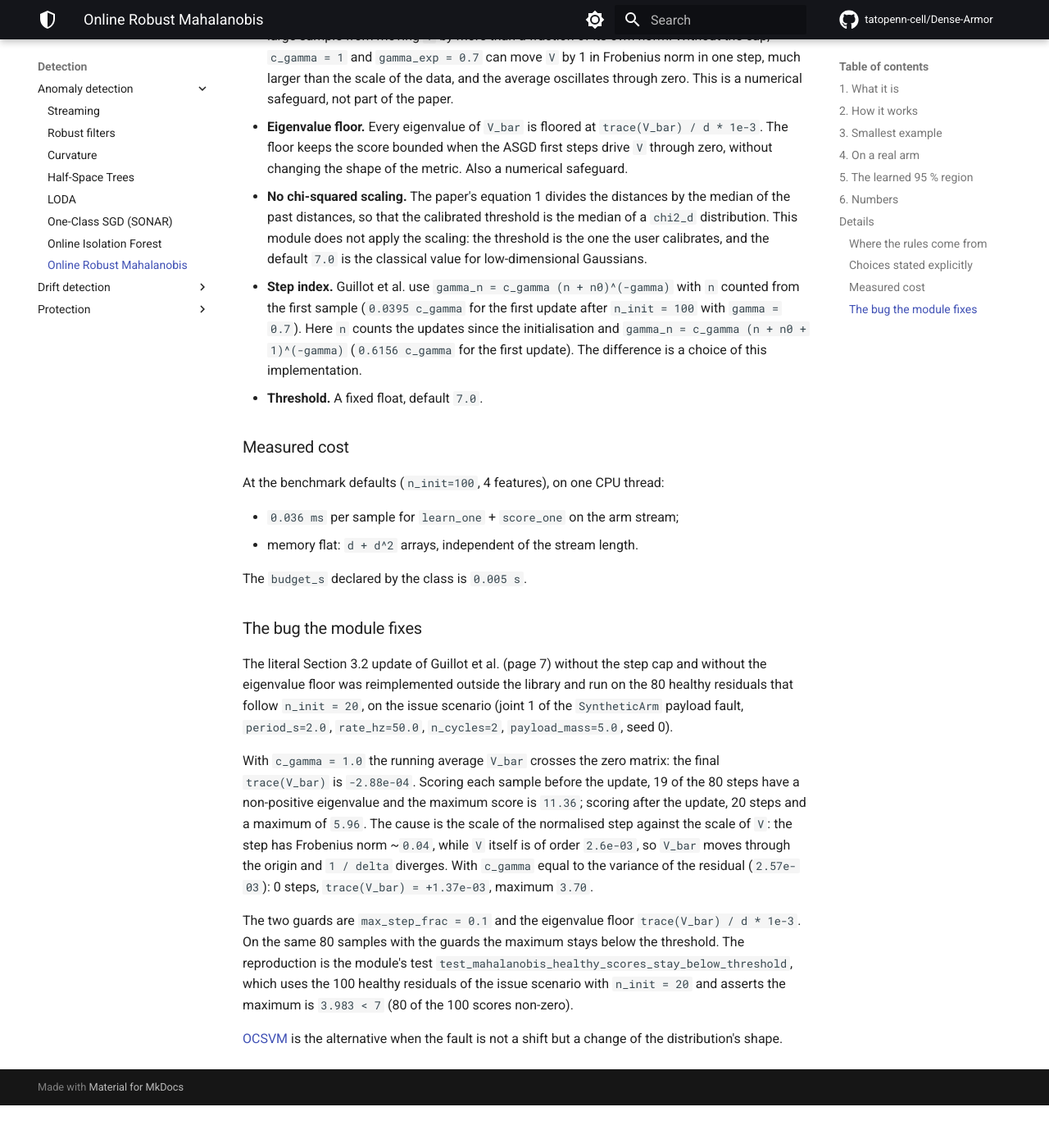
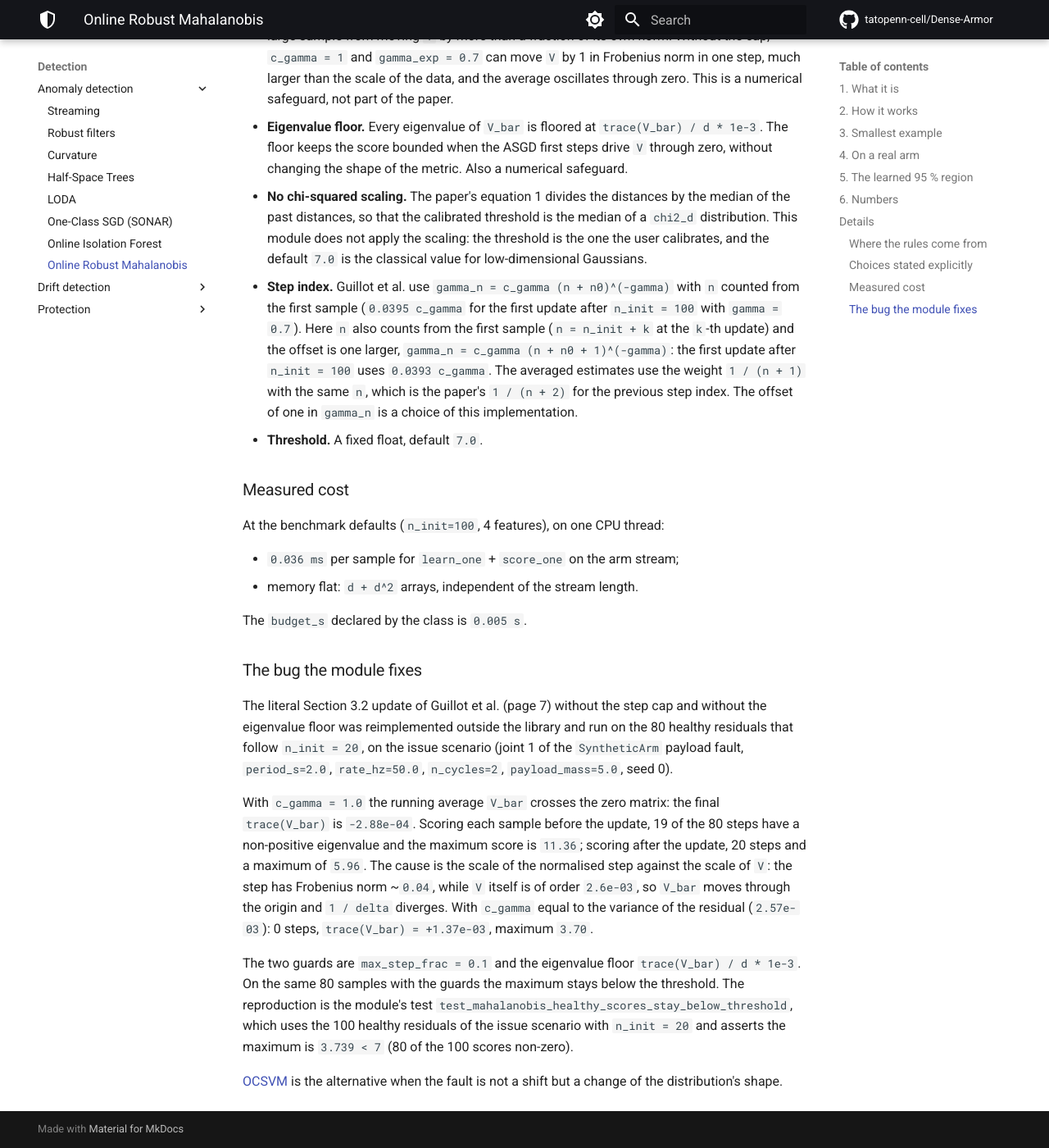
Before and after one commit to tatopenn-cell/Dense-Armor, an MkDocs documentation site: the page built from docs/anomaly/mahalanobis.md, in a window 1280 px wide and 1400 px high, scrolled down 5759 px. Shown: the whole window at 82% size. Built offline with MkDocs 1.6.1 and Material for MkDocs 9.7.7, drawn with Linux system fonts in a browser that asks for light colours; comment, search, counter and statistics services are not loaded; before the commit the page ends 7107 px from its top, so only the background shows below that; some of the changed text lies outside the part shown.

Commit message:
OnlineRobustMahalanobis: step index counts from the first sample
After the offline initialisation the update index n restarted at 1, so the first step used 0.6156 c_gamma; Guillot et al. (page 7) count n from the first sample, 0.0395 c_gamma for n_init = 100. n is now n_init + k at the k-th update. The averaged estimates use the weight 1/(n+1) with the same n, the paper's 1/(n+2) for the previous index. New test: the first update after the initialisation moves the median by gamma at n = n_init + 1 (fails on the previous code: 0.6156 against 0.1149). Benchmark ROC-AUC, learn-on-healthy and learn-on-all: SyntheticArm 1.000 and 1.000, DriftStream 0.993 and 0.938 (were 0.995 and 0.930); issue scenario maximum 3.739 (was 3.983). The docs pages and the docstring of OneClassSGD state the measured effect of the sqrt(1/d) prefactor on the ROC-AUC (0.856 to 0.871, 0.987 to 0.972) as the reason the printed prefactor stays.

```diff
--- a/docs/anomaly/mahalanobis.md
+++ b/docs/anomaly/mahalanobis.md
@@ -203,9 +203,11 @@ MCM by a Robbins-Monro scheme (equations 4-5) and scales the distances by
   calibrates, and the default `7.0` is the classical value for low-dimensional Gaussians.
 - **Step index.** Guillot et al. use `gamma_n = c_gamma (n + n0)^(-gamma)` with `n` counted
   from the first sample (`0.0395 c_gamma` for the first update after `n_init = 100` with
-  `gamma = 0.7`). Here `n` counts the updates since the initialisation and
-  `gamma_n = c_gamma (n + n0 + 1)^(-gamma)` (`0.6156 c_gamma` for the first update). The
-  difference is a choice of this implementation.
+  `gamma = 0.7`). Here `n` also counts from the first sample (`n = n_init + k` at the `k`-th
+  update) and the offset is one larger, `gamma_n = c_gamma (n + n0 + 1)^(-gamma)`: the first
+  update after `n_init = 100` uses `0.0393 c_gamma`. The averaged estimates use the weight
+  `1 / (n + 1)` with the same `n`, which is the paper's `1 / (n + 2)` for the previous step
+  index. The offset of one in `gamma_n` is a choice of this implementation.
 - **Threshold.** A fixed float, default `7.0`.
 
 ### Measured cost
@@ -238,7 +240,7 @@ The two guards are `max_step_frac = 0.1` and the eigenvalue floor `trace(V_bar)
 1e-3`. On the same 80 samples with the guards the maximum stays below the threshold. The
 reproduction is the module's test `test_mahalanobis_healthy_scores_stay_below_threshold`,
 which uses the 100 healthy residuals of the issue scenario with `n_init = 20` and asserts
-the maximum is `3.983 < 7` (80 of the 100 scores non-zero).
+the maximum is `3.739 < 7` (80 of the 100 scores non-zero).
 
 [OCSVM](ocsvm.md) is the alternative when the fault is not a shift but a change of the
 distribution's shape.
```
Also changed, not shown: other parts of docs/anomaly/mahalanobis.md (+6 -6 lines), docs/anomaly/index.md (+1 -1 lines), docs/anomaly/ocsvm.md (+4 -1 lines), docs/anomaly/oiforest.md (+1 -1 lines), 3 other files.
